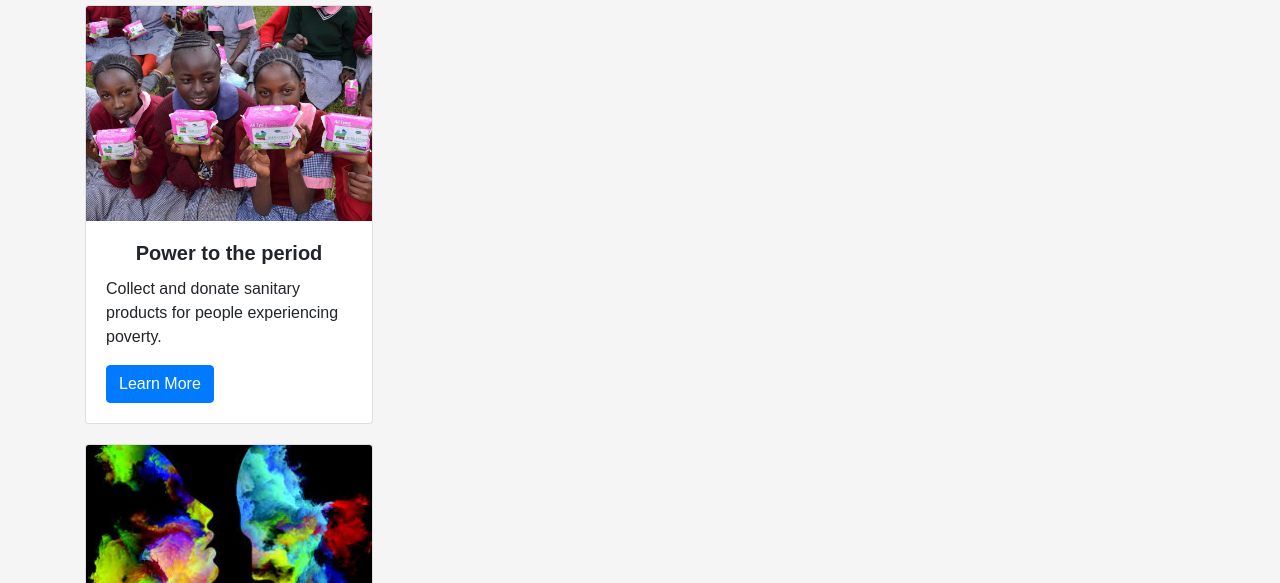
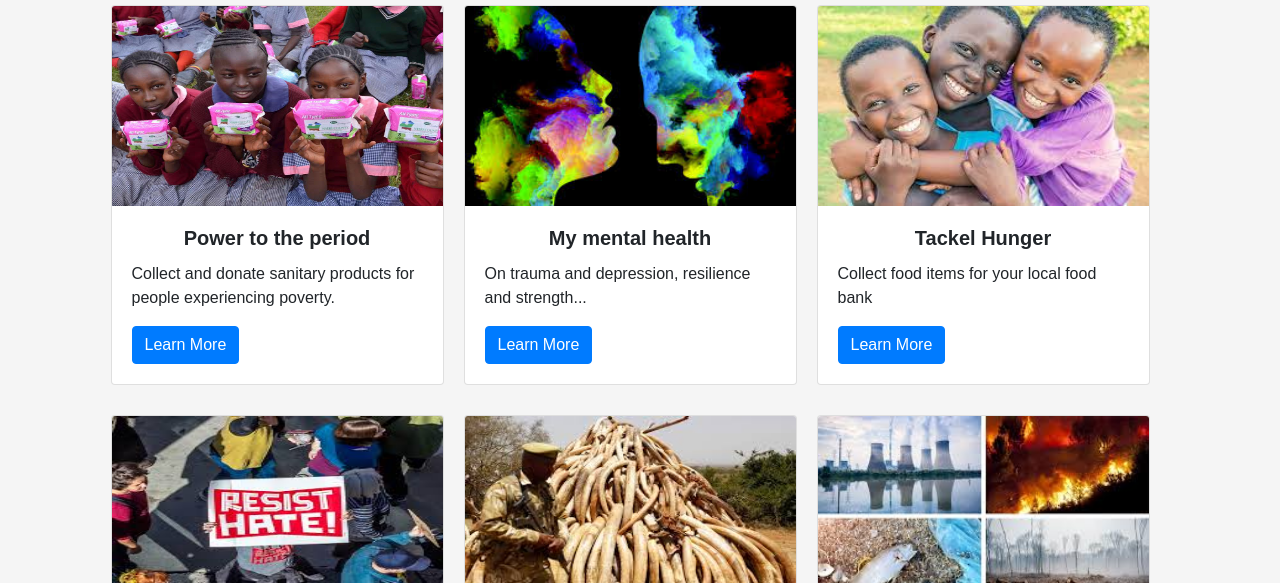
Before and after one commit to Brenda-M/Activism-App, a plain HTML site: page index.html in a window 1280 px wide. Shown: the part 737-1320 px from the top of the page. Drawn offline with Linux system fonts and the light colour scheme; a web font is replaced by a local one.

Commit message:
finaly styling in homepage

```diff
--- a/css/style.css
+++ b/css/style.css
@@ -50,7 +50,24 @@ nav a{
     font-weight: bold;
     text-align: center;
 }
-.card {
-  margin-bottom: 20px;
+.card-body{
+    justify-content: space-between;
+    flex-direction: column;
+}
 
+.pics{
+    display: flex;
+    flex-direction: row;
+    flex-wrap: wrap;
+    width: 100%;
+    justify-content: center;
 }
+.movement-card{
+    width: 30%;
+    margin-bottom: 30px;
+    margin-right: 20px;
+    padding: 0;
+}
+.movement-card > img{
+    height: 200px;
+}
--- a/index.html
+++ b/index.html
@@ -50,11 +50,11 @@
     </div>
 
     <div class="stories">
-    <div class="container">
-        <h2 class="title">News and Stories</h2>
-        <div id="recentStories"></div>
+        <div class="container">
+            <h2 class="title">News and Stories</h2>
+            <div class="pics" id="recentStories"></div>
+        </div>
     </div>
-</div>
 
     <div class="footer">
 
--- a/js/index.js
+++ b/js/index.js
@@ -1,10 +1,9 @@
-
 
 $(document).ready(function () {
   const recentsDiv = $("#recentStories");
   for (let i = 0; i < Movements.length; i++) {
     recentsDiv.append(`
-        <div class="card" style="width: 18rem;">
+        <div class="card movement-card">
           <img src="${Movements[i].image}" class="card-img-top" alt="${Movements[i].title}">
           <div class="card-body">
             <h5 class="card-title">${Movements[i].title}</h5>
```
